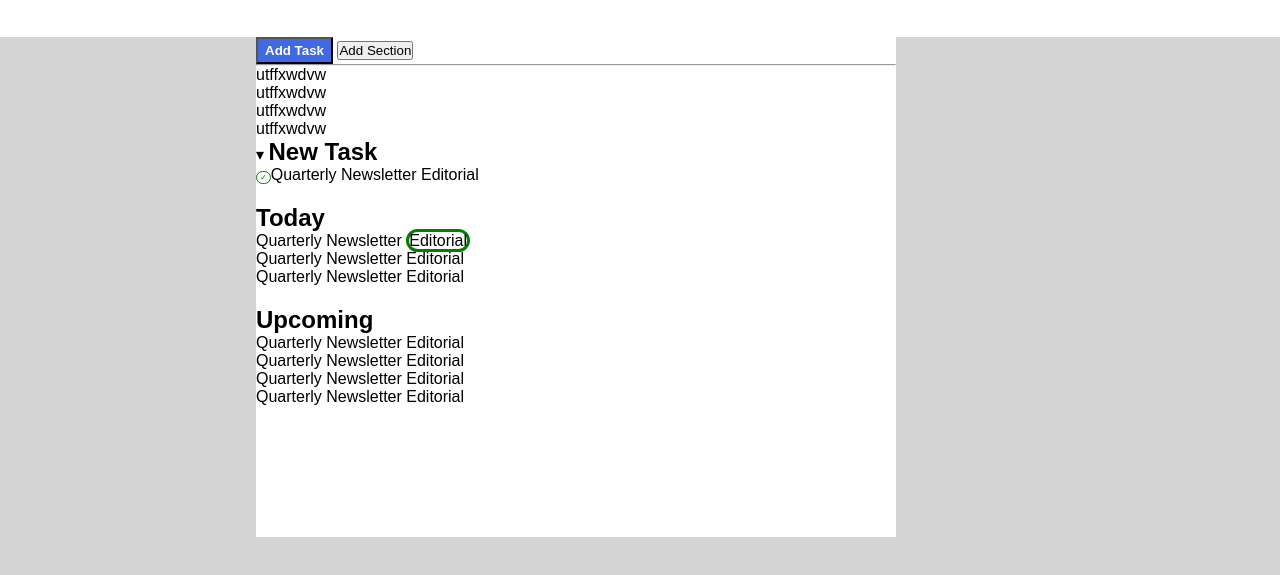
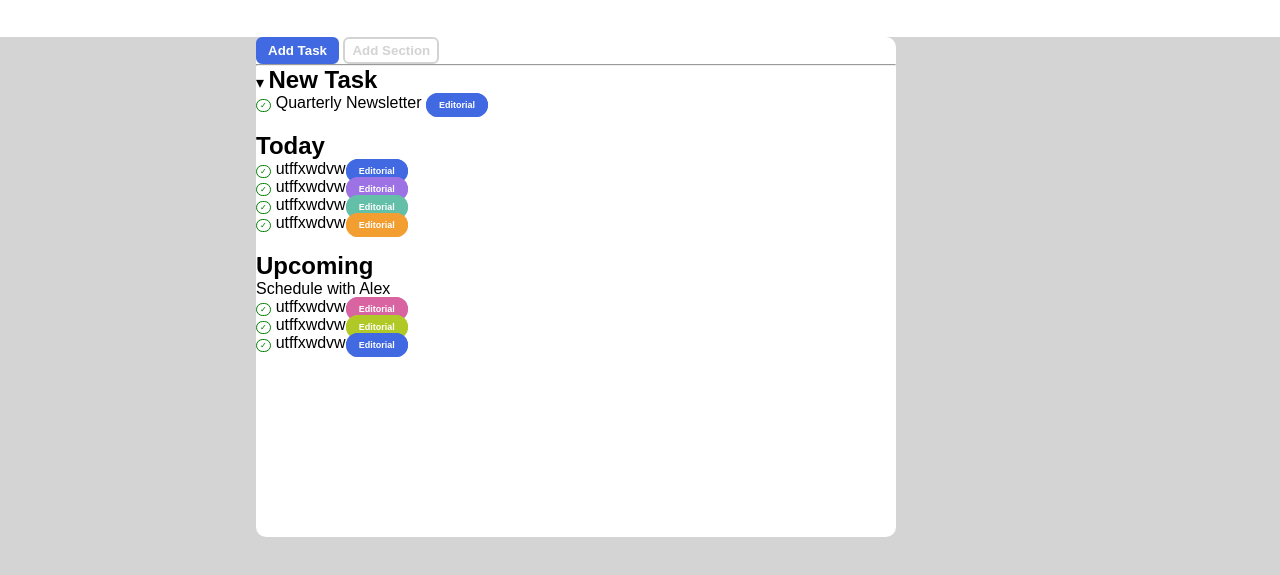
Before and after one commit to lnannettik/html-css-toboolist, a plain HTML site: page index.html in a window 1280 px wide. Shown: the part 75-650 px from the top of the page. Drawn offline with Linux system fonts and the light colour scheme.

Commit message:
Finiti i tags colorati

```diff
--- a/css/style.css
+++ b/css/style.css
@@ -22,7 +22,7 @@ h1 {
     display: inline;
 }
 
-/* MAIN */
+/* MAIN SETTINGS*/
 .background {
     background-color: rgba(211, 211, 211, 0.972);
     width: auto;
@@ -34,18 +34,45 @@ h1 {
     height: 50%;
     background-color: white;
     margin: 2% 20%;
+    border-radius: 10px;
 }
 
+.options {
+    border-radius: 6px;
+}
+
+
 /* BUTTONS */
-#task {
+.task {
     background-color: royalblue;
+    padding: 4px 10px;
+    font-weight: bold;
+    font-size: smaller;
+    color: white;
+    border-style: solid;
+    border-color: royalblue;
+}
+
+.add-button {
+    background-color: white;
     padding: 4px 7px;
     font-weight: bold;
-    color: white;
-
+    color: lightgrey;
+    border-style: solid;
+    border-color: lightgrey;
 }
 
-h2{
+
+
+/* NEW, TODAY, UPCOMING */
+
+ul {
+    list-style-type: none;
+}
+
+
+
+h2 {
     display: inline;
 }
 
@@ -61,17 +88,42 @@ h2{
     background-color: white;
     border-color: green;
     padding: 1px 3px;
+    margin-right: 5px;
     font-size: 8px;
 }
 
-.span1 {
-    border: solid green;
-    border-radius: 50px;
-
+.tags {
+    padding: 4px 10px;
+    font-weight: bold;
+    font-size: xx-small;
+    color: white;
+    border-style: solid;
+    border-radius: 15px;
 }
 
+.editorial {
+    background-color: royalblue;
+    border-color: royalblue;
+}
 
-ul {
-    list-style-type: none;
+.Q1-Goals {
+    background-color: hsl(262deg 68% 67%);
+    border-color: hsl(262deg 68% 67%);
+}
 
+.Recruiting {
+    background-color: hsl(165deg 42% 57%);
+    border-color: hsl(165deg 42% 57%);
 }
+.Mobile {
+    background-color: hsl(34deg 88% 57%);
+    border-color: hsl(34deg 88% 57%);
+}
+.website {
+    background-color: hsl(328deg 60% 62%);
+    border-color: hsl(328deg 60% 62%);
+}
+.Sales {
+    background-color: hsl(69deg 68% 47%);
+    border-color: hsl(69deg 68% 47%);
+}
--- a/index.html
+++ b/index.html
@@ -24,23 +24,13 @@
 
             <div class="contenitore">
 
+                <!-- top buttons -->
                 <section>
-                    <!-- top buttons -->
-                    <button id="task">Add Task</button>
-                    <button>Add Section</button>
+                    <button class="task options">Add Task</button>
+                    <button class="add-button options">Add Section</button>
                 </section>
 
                 <hr>
-
-
-            <ul>
-                <li>utffxwdvw</li>
-                <li>utffxwdvw</li>
-                <li>utffxwdvw</li>
-                <li>utffxwdvw</li>
-            </ul>
-
-
 
                 <section class="list-section">
 
@@ -48,26 +38,33 @@
                     <span>&blacktriangledown;</span>
                     <h2>New Task</h2>
                     <br>
-
-                    <span class="check">&check;</span><span>Quarterly Newsletter <span>Editorial</span></span>
+                    <span class="check">&check;</span><span>Quarterly Newsletter <span class="editorial tags">Editorial</span></span>
 
                 </section>
 
                 <section class="list-section">
                     <!-- today list -->
                     <h2>Today</h2>
-                    <p>Quarterly Newsletter <span class="span1">Editorial</span></p>
-                    <p>Quarterly Newsletter <span>Editorial</span></p>
-                    <p>Quarterly Newsletter <span>Editorial</span></p>
+
+                    <ul>
+                        <li><span class="check">&check;</span>utffxwdvw<span class="editorial tags">Editorial</span></li>
+                        <li><span class="check">&check;</span>utffxwdvw<span class="Q1-Goals tags">Editorial</span></li>
+                        <li><span class="check">&check;</span>utffxwdvw<span class="Recruiting tags">Editorial</span></li>
+                        <li><span class="check">&check;</span>utffxwdvw<span class="Mobile tags">Editorial</span></li>
+                    </ul>
                 </section>
 
                 <section class="list-section">
                     <!-- upcoming list -->
                     <h2>Upcoming</h2>
-                    <p>Quarterly Newsletter <span>Editorial</span></p>
-                    <p>Quarterly Newsletter <span>Editorial</span></p>
-                    <p>Quarterly Newsletter <span>Editorial</span></p>
-                    <p>Quarterly Newsletter <span>Editorial</span></p>
+
+                    <ul>
+                        <li>Schedule with Alex</li>
+                        <li><span class="check">&check;</span>utffxwdvw<span class="website tags">Editorial</span></li>
+                        <li><span class="check">&check;</span>utffxwdvw<span class="Sales tags">Editorial</span></li>
+                        <li><span class="check">&check;</span>utffxwdvw<span class="editorial tags">Editorial</span></li>
+                    </ul>
+
                 </section>
 
             </div>
```
